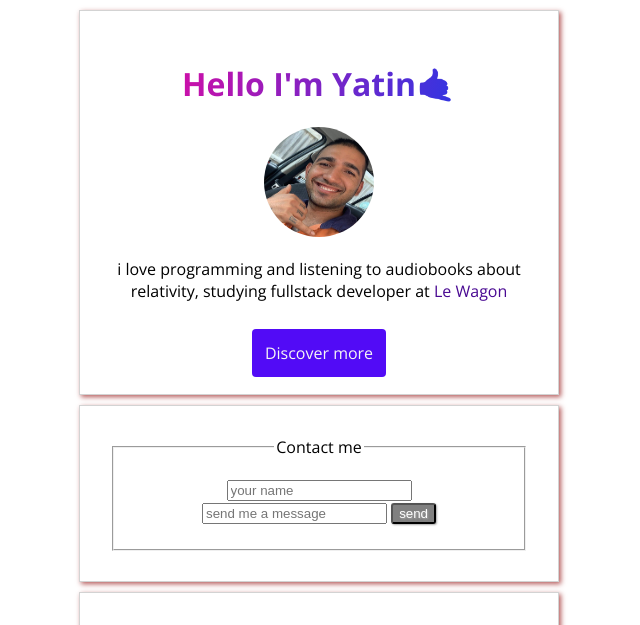
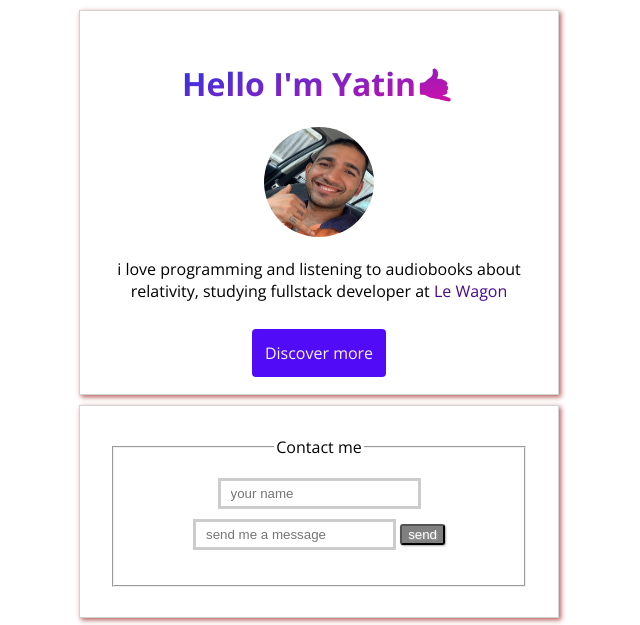
Before and after one commit to prgrmr-yn/profile, a plain HTML site: page index.html in a window 1280 px wide. Shown: the top 625 px of the page, without its empty margins (321-961 px from the left). Drawn offline with nearby package versions, Linux system fonts and the light colour scheme.

Commit message:
trying new things

```diff
--- a/style.css
+++ b/style.css
@@ -5,8 +5,7 @@
   border-radius: 50%;
 }
 h1{
-  color: rgb(79, 75, 75);
-  background: -webkit-linear-gradient(344deg, rgb(245, 6, 153), rgb(9, 63, 241));
+  background: linear-gradient(344deg, rgb(245, 6, 153), rgb(9, 63, 241));
   -webkit-background-clip: text;
   -webkit-text-fill-color: transparent;
   text-align: center;
@@ -34,7 +33,7 @@ p>a:hover {
 }
 
 h2 {
-  color: green;
+  color: rgb(10, 122, 10);
 }
 
 body {
@@ -76,7 +75,7 @@ ul {
 }
 
 div .a-btn {
-  color: green;
+  color: rgb(20, 250, 20);
 }
 #a-btn:hover {
   background-color: black;
@@ -102,6 +101,12 @@ form {
   padding: 15px;
   display: inline-block
 }
+
+input {
+
+  margin-bottom: 10px;
+}
+
 input[type=submit] {
   color: white;
   background-color: grey;
@@ -114,4 +119,19 @@ input[type=submit] {
 input[type=submit]:hover {
   text-shadow: -1px -1px 5px darkgrey;
   box-shadow: -1px  -1px 5px darkgrey;
+
 }
+
+input[type=text] {
+  box-sizing: border-box;
+  border:3px solid #ccc;
+  -webkit-transition: 0.5s;
+  outline: none;
+  padding: 5px 10px;
+
+}
+
+input[type=text]:focus {
+  border: 2px solid #555;
+
+}
```
